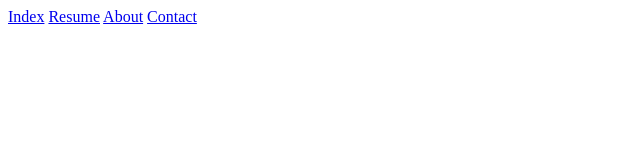
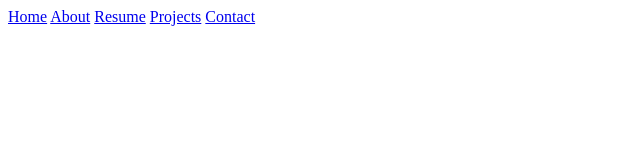
Before and after one commit to itzelgonzalez/itzelgonzalez.github.io, a plain HTML site: page Portfolio/projects.html in a window 1280 px wide. Shown: the full height of the page, 0-640 px from the left. Drawn offline with Linux system fonts and the light colour scheme.

Commit message:
Update projects.html

```diff
--- a/Portfolio/projects.html
+++ b/Portfolio/projects.html
@@ -8,9 +8,10 @@
                                                   </head>
     <body>
         <nav>
-         <a href="index.html">Index</a>
+            <a href="index.html">Home</a>
+            <a href="about.html">About</a>
             <a href="resume.html">Resume</a>
-            <a href="about.html">About</a>
+            <a href="projects.html">Projects</a>
             <a href="contact.html">Contact</a>
         </nav>
     </body>
```
